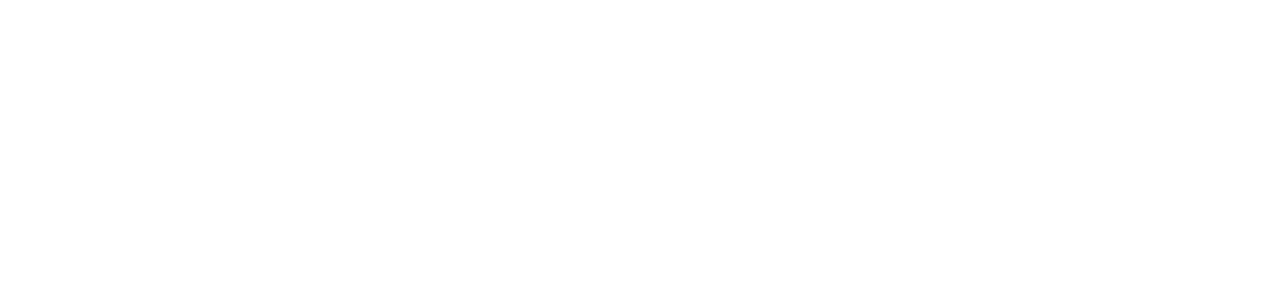
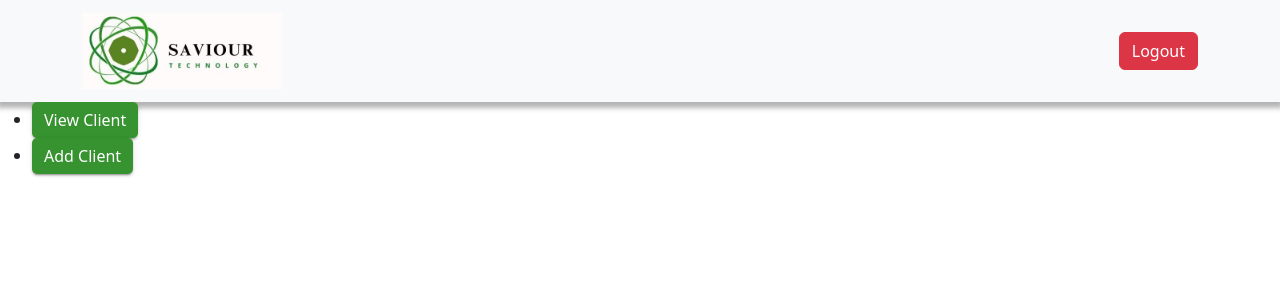
Before and after one commit to Sahil004/Saviour-Billing-Portal, a React (Create React App) app in the folder saviour-billing-portal/: page /dashboard in a window 1280 px wide. Before the commit this address had no page. Shown: the top 300 px of the page. Built offline with nearby package versions, Linux system fonts and the light colour scheme; sample sign-in values are in the browser's storage.

Commit message:
started dashboard

```diff
--- a/saviour-billing-portal/src/App.js
+++ b/saviour-billing-portal/src/App.js
@@ -1,28 +1,46 @@
 import './App.css';
 import ClientComponent from './components/ClientComponent';
 import FooterComponent from "./components/FooterComponent";
-import HeaderComponent from "./components/HeaderComponent";
+import HeaderComponent from "./components/Header";
 import ListClientComponent from "./components/ListClientComponent";
-import { BrowserRouter, Route, Routes } from "react-router-dom";
-import Register from './components/Register';
+import { BrowserRouter, Route, Routes, Navigate } from "react-router-dom";
+import Dashboard from './components/Dashboard';
 import LoginComponenet from './components/LoginComponenet';
-import SignIn from './components/SignIn';
+import { useEffect, useState } from 'react';
 
 function App() {
+
+  const [isAuthenticated, setIsAuthenticated] = useState(false);
+
+  useEffect(() => {
+    const storedAuth = localStorage.getItem('isAuthenticated');
+    setIsAuthenticated(storedAuth === 'true');
+  }, []);
+
+  const handleLogin = () => {
+    setIsAuthenticated(true);
+    localStorage.setItem('isAuthenticated', 'true');
+  };
+
+  const handleLogout = () => {
+    setIsAuthenticated(false);
+    localStorage.removeItem('isAuthenticated');
+  };
+
   return (
     <>
       <BrowserRouter>
         <Routes>
           {/* http:/localhost:3000 */}
-          <Route path='/' element={<LoginComponenet/>}></Route>
-          {/* http:/localhost:3000/admin */}
-          <Route path='/admin' element={<Register/>}></Route>
-          {/* http:/localhost:3000/clients */}
-          <Route path='/clients' element={<ListClientComponent/>}></Route>
-          {/* http:/localhost:3000/add-client */}
-          <Route path='/add-client' element={<ClientComponent/>}></Route>
-          {/* http:/localhost:3000/edit-client/id */}
-          <Route path="edit-client/:id" element={<ClientComponent/>}></Route>
+          <Route path="/" element={<Navigate to="/login" />} ></Route>
+          {/* http:/localhost:3000/login */}
+          <Route path='/login'
+            element={isAuthenticated ? <Navigate to="/dashboard" /> : <LoginComponenet onLogin={handleLogin} />}>
+          </Route>
+          {/* http:/localhost:3000/dashboard */}
+          <Route path="/dashboard"
+            element={isAuthenticated ? <Dashboard onLogout={handleLogout}/> : <Navigate to="/login"></Navigate>}>
+          </Route>
         </Routes>
 
       </BrowserRouter>
--- a/saviour-billing-portal/src/components/Dashboard.jsx
+++ b/saviour-billing-portal/src/components/Dashboard.jsx
@@ -1,9 +1,37 @@
 import React from 'react'
+import ClientComponent from './ClientComponent';
+import { useState } from 'react';
+import ListClientComponent from './ListClientComponent';
+import HeaderComponent from './Header';
+import Sidebar from './Sidebar';
 
-const Dashboard = () => {
+const Dashboard = ({onLogout}) => {
+
+
+  const [viewClient, setViewClient] = useState(false);
+  const [addClient, setAddClient] = useState(false);
+
+  const handleViewClient = () => {
+    setViewClient(true);
+    setAddClient(false);
+  };
+
+  const handleAddClient = () => {
+    setAddClient(true);
+    setViewClient(false)
+  };
+
   return (
-    <div>Dashboard</div>
-  )
+    <>
+      <HeaderComponent onLogout={onLogout}/>
+      <Sidebar onHandleViewClient={handleViewClient} onHandleAddClient={handleAddClient} />
+      <main>
+        {viewClient && <ListClientComponent />}
+
+        {addClient && <ClientComponent />}
+      </main>
+    </>
+  );
 }
 
 export default Dashboard
--- a/saviour-billing-portal/src/components/HeaderComponent.jsx
+++ b/saviour-billing-portal/src/components/Header.jsx
@@ -1,12 +1,13 @@
 import React from 'react'
 import SaviourLogo from '../assets/SaviourLogo.jpg'
-const HeaderComponent = () => {
+const HeaderComponent = ({onLogout}) => {
     return (
         <div>
             <header className='header'>
                 <nav className="navbar navbar-expand-lg bg-body-tertiary">
                     <div className="container">
                         <a className="navbar-brand" href="#"><img src={SaviourLogo}/></a>
+                        <button className="btn btn-danger" onClick={onLogout}>Logout</button>
                         <button className="navbar-toggler" type="button" data-bs-toggle="collapse" data-bs-target="#navbarNav" aria-controls="navbarNav" aria-expanded="false" aria-label="Toggle navigation">
                             <span className="navbar-toggler-icon"></span>
                         </button>
--- a/saviour-billing-portal/src/components/LoginComponenet.jsx
+++ b/saviour-billing-portal/src/components/LoginComponenet.jsx
@@ -4,7 +4,7 @@
 import '../assets/css/LoginComponent.css';
 import logo from '../assets/logo.jpg';
 
-const LoginComponenet = () => {
+const LoginComponenet = ({onLogin}) => {
 
     const [adminEmail, setAdminEmail] = useState('');
     const [adminPassword, setAdminPassword] = useState('');
@@ -21,7 +21,7 @@
             if (response.data.message == "Email Not exist") {
                 setError("Email Not exist");
             } else if (response.data.message == "Login Success") {
-                navigate('/clients');
+                onLogin();
             } else {
                 setError("Wrong Password");
             }
@@ -35,7 +35,7 @@
         <div className="signin">
             <div className="container">
                 <div className="row vh-100 justify-content-center align-items-center">
-                    <div className="card shadow-sm col-md-0 col-lg-4 p-4">
+                    <div className="card shadow-sm col-md-8 col-xl-4 p-4">
                         <div className="logo mx-auto">
                             <img src={logo} alt="saviour" />
                         </div>
--- /dev/null
+++ b/saviour-billing-portal/src/components/Sidebar.jsx
@@ -0,0 +1,17 @@
+import React from 'react'
+import { useState } from 'react';
+
+const Sidebar = ({ viewClient, addClient, onHandleViewClient, onHandleAddClient }) => {
+
+
+  return (
+    <aside>
+        <ul>
+            <li><button className="btn btn-primary" onClick={onHandleViewClient}>View Client</button></li>
+            <li><button className="btn btn-primary" onClick={onHandleAddClient}>Add Client</button></li>
+        </ul>
+    </aside>
+  )
+}
+
+export default Sidebar
```
